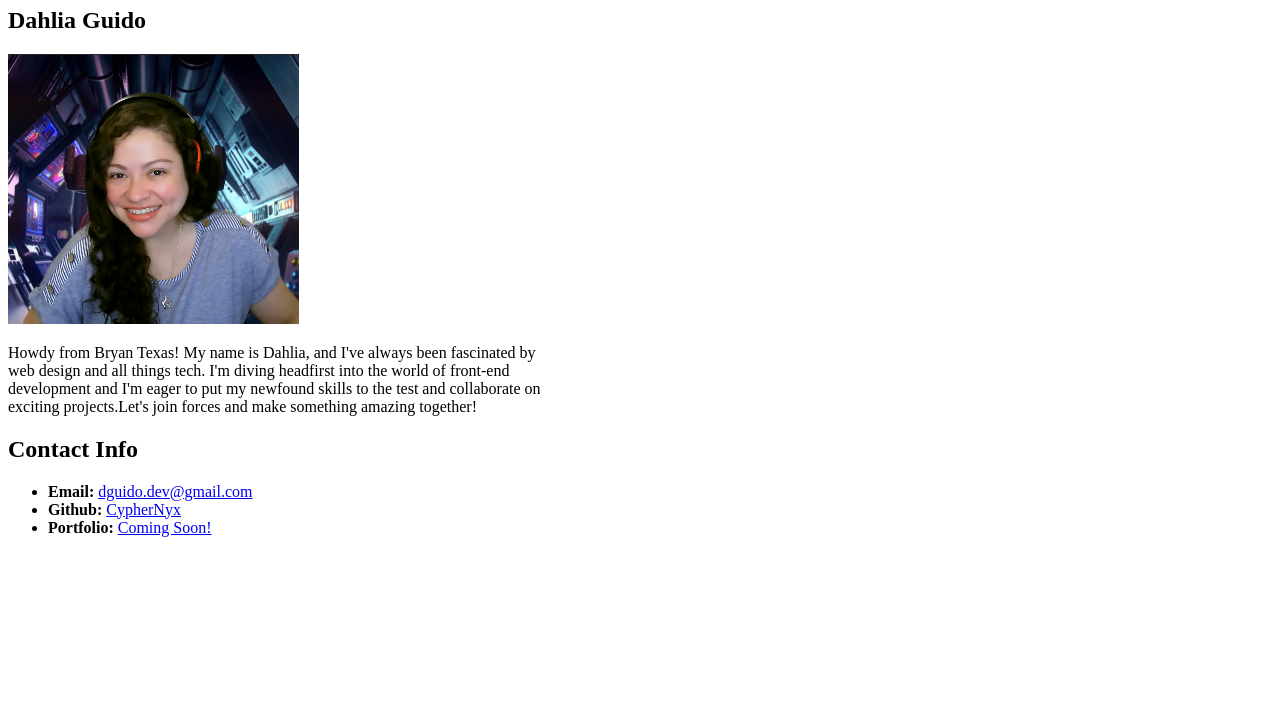
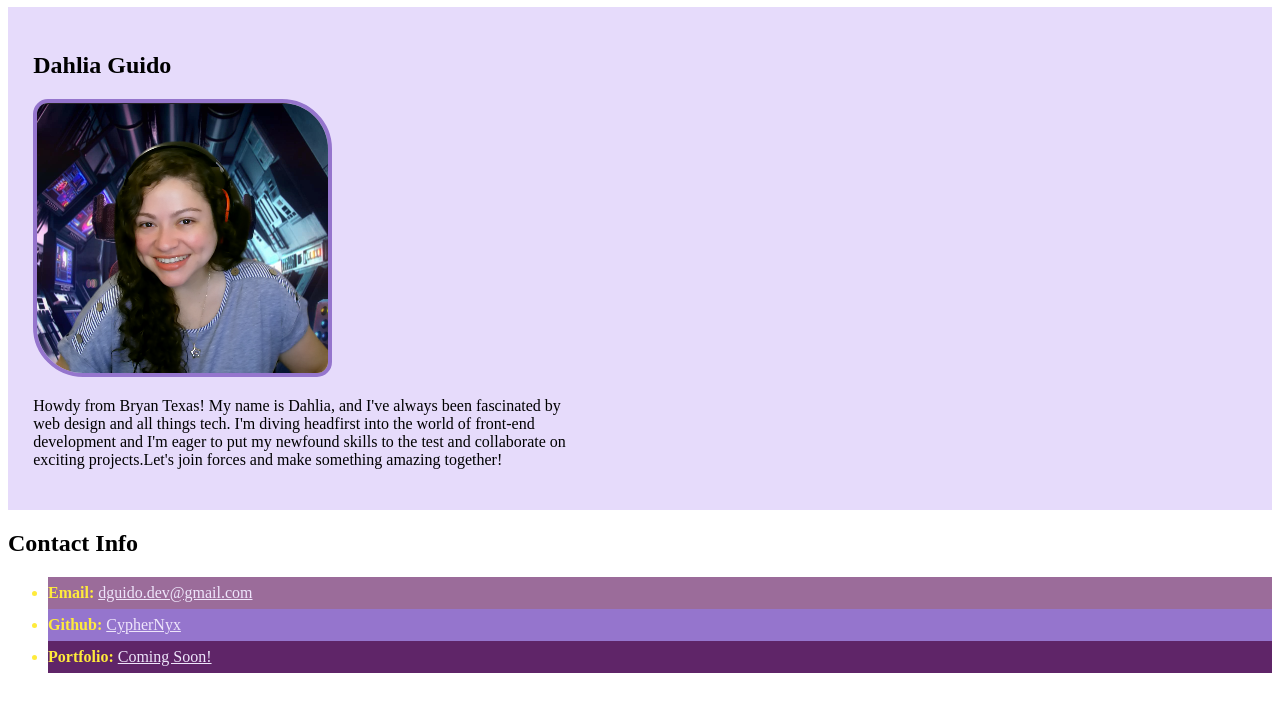
Before and after one commit to CypherNyx/HTML-Simple-landing-page, a plain HTML site: page index.html in a window 1280 px wide. Shown: the part 73-800 px from the top of the page. Drawn offline with Linux system fonts and the light colour scheme.

Commit message:
Made it all purple

```diff
--- /dev/null
+++ b/assets/style.css
@@ -0,0 +1,32 @@
+h1 {
+  color: #7c4dff;
+}
+main {
+  padding: 2%;
+  background: #e6dbfb;
+}
+li {
+  color: #ffeb3b;
+}
+
+li > a {
+  color: #eee5fb;
+}
+
+li#email {
+  background: #9b6c9a;
+  line-height: 2;
+}
+li#github {
+  background: #9575cd;
+  line-height: 2;
+}
+li#portfolio {
+  background: #5f2568;
+  line-height: 2;
+}
+
+img {
+  border-radius: 15px 50px 15px;
+  border: 4px solid #9575cd;
+}
--- a/index.html
+++ b/index.html
@@ -3,6 +3,7 @@
   <head>
     <meta charset="UTF-8" />
     <title>Student Bio</title>
+    <link rel="stylesheet" href="./assets/style.css" />
   </head>
 
   <body>
@@ -10,7 +11,8 @@
     <header>
       <h1>Student Bio</h1>
     </header>
-    <section class="biopic">
+    <main>
+      <section class="lesson">
         <h2>Dahlia Guido</h2>
 
         <img
@@ -20,21 +22,22 @@
 
         <p style="width: 550px">
           Howdy from Bryan Texas! My name is Dahlia, and I've always been
-        fascinated by web design and all things tech. I'm diving headfirst into
-        the world of front-end development and I'm eager to put my newfound
-        skills to the test and collaborate on exciting projects.Let's join
-        forces and make something amazing together!
+          fascinated by web design and all things tech. I'm diving headfirst
+          into the world of front-end development and I'm eager to put my
+          newfound skills to the test and collaborate on exciting projects.Let's
+          join forces and make something amazing together!
         </p>
       </section>
+    </main>
     <section>
       <h2>Contact Info</h2>
 
       <ul>
-        <li>
+        <li id="email">
           <strong>Email: </strong
           ><a href="mailto: dguido.dev@gmail.com">dguido.dev@gmail.com</a>
         </li>
-        <li>
+        <li id="github">
           <strong>Github:</strong>
           <a
             href="https://github.com/CypherNyx"
@@ -43,7 +46,9 @@
             >CypherNyx</a
           >
         </li>
-        <li><strong>Portfolio:</strong> <a href="#">Coming Soon!</a></li>
+        <li id="portfolio">
+          <strong>Portfolio:</strong> <a href="#">Coming Soon!</a>
+        </li>
       </ul>
     </section>
   </body>
```
Lines whose indentation alone changed are shown as unchanged.
